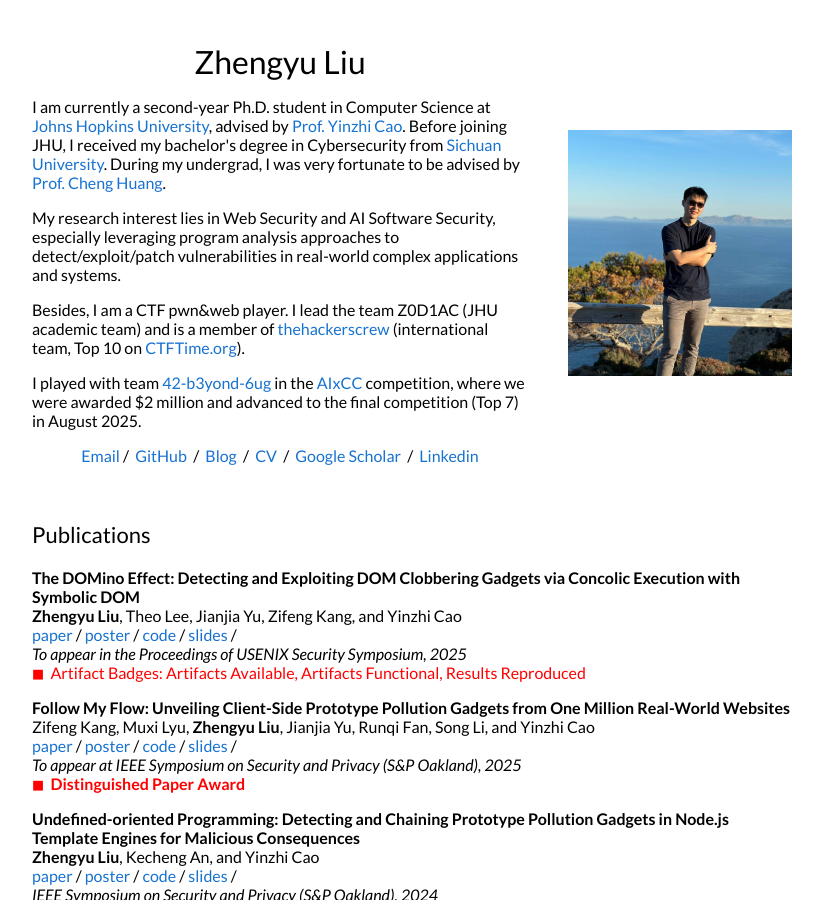
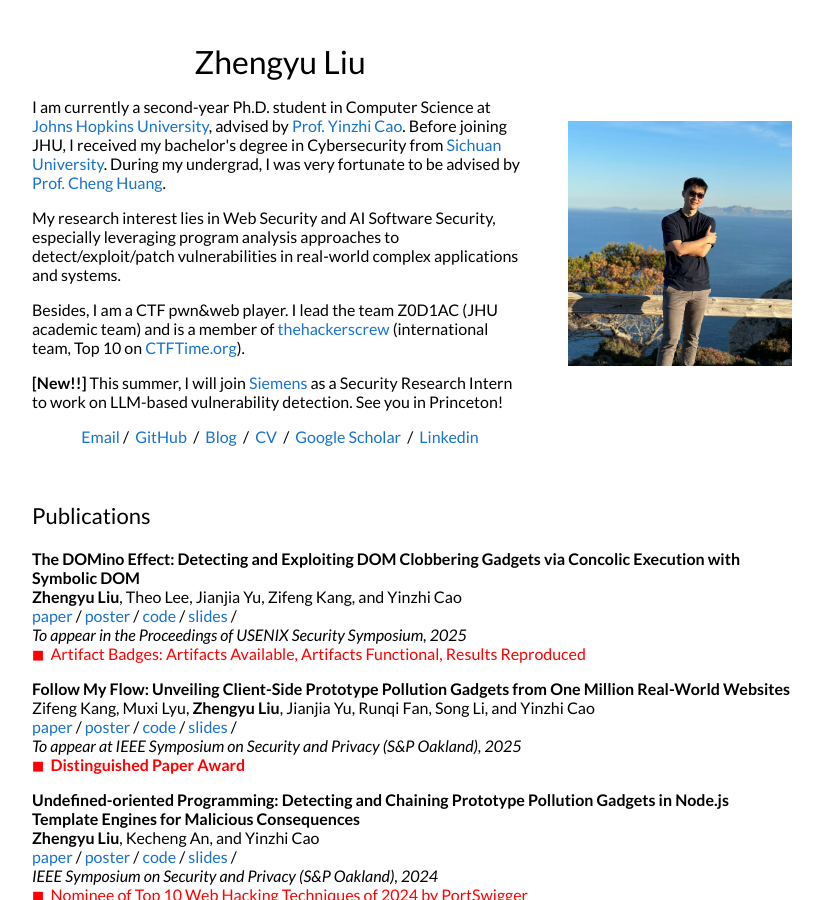
Before and after one commit to jackfromeast/jackfromeast.github.io, a Jekyll site: the page built from _posts/2025-01-22-DOMinoEffect.md, in a window 1280 px wide and 900 px high. Shown: the whole window, without its empty margins (228-1051 px from the left). Built offline with Jekyll 4.4.1, drawn with Linux system fonts in a browser that asks for light colours.

Commit message:
Update default.html

```diff
--- a/_layouts/default.html
+++ b/_layouts/default.html
@@ -50,8 +50,11 @@
                 Besides, I am a CTF pwn&web player. I lead the team Z0D1AC (JHU academic team) and is a member of <a href="https://www.thehackerscrew.team/members">thehackerscrew</a> (international team, Top 10 on <a href="https://ctftime.org/">CTFTime.org</a>).
               </p>
               <p>
+              <strong>[New!!]</strong> This summer, I will join <a href="https://www.siemens.com/global/en.html">Siemens</a> as a Security Research Intern to work on LLM-based vulnerability detection. See you in Princeton!
+              </p>
+                <!-- <p>
                 I played with team <a href="https://www.mccormick.northwestern.edu/computer-science/news-events/news/articles/2024/safeguarding-critical-software-infrastructure-through-novel-ai-systems.html">42-b3yond-6ug</a> in the <a href="https://aicyberchallenge.com/">AIxCC</a> competition, where we were awarded $2 million and advanced to the final competition (Top 7) in August 2025.
-              </p>
+              </p>-->
               <p style="text-align:center">
                 <a href="https://mailhide.io/e/zmIXSlvn" onclick="popup=window.open('https://mailhide.io/e/zmIXSlvn','mailhidepopup','width=580,height=635'); return false;">Email</a>&nbsp;/&nbsp;
                 <a target="https://github.com/jackfromeast" href="https://github.com/jackfromeast">GitHub</a> &nbsp;/&nbsp;
```
